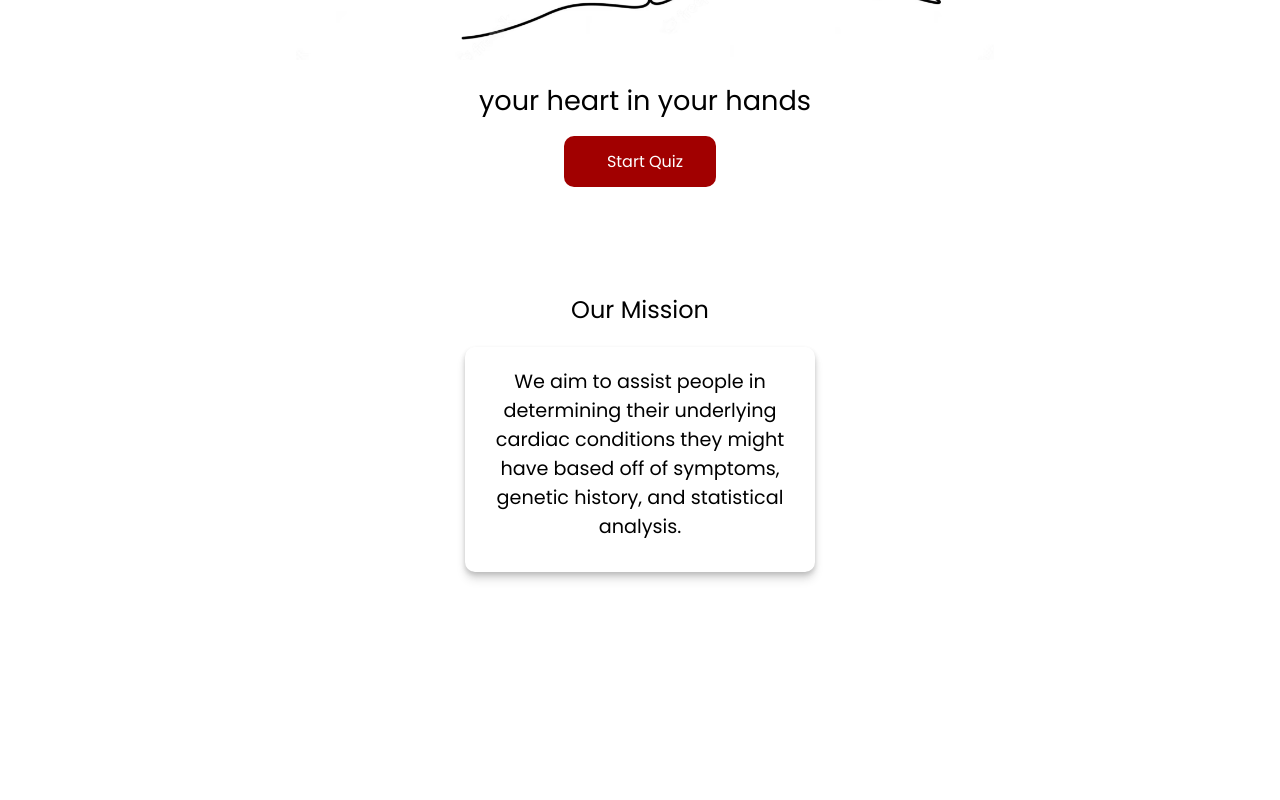
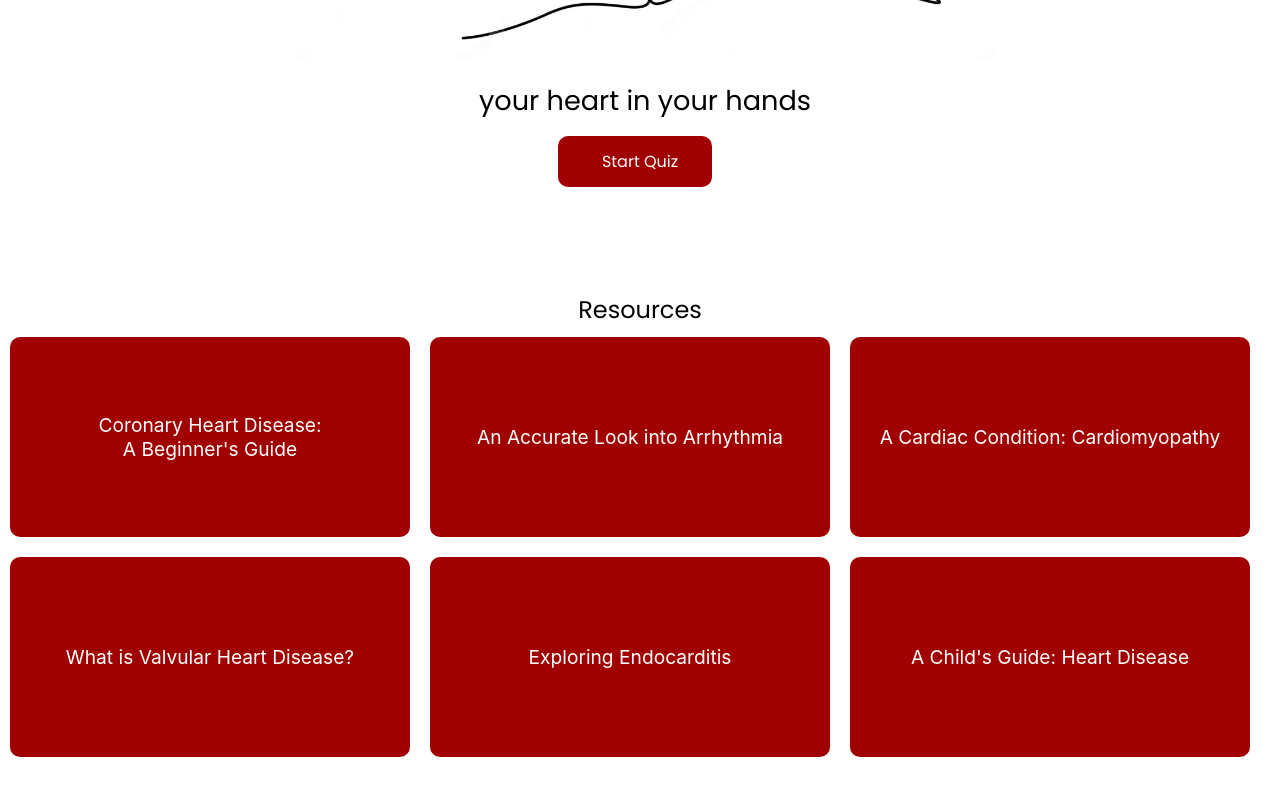
Before and after one commit to Vaalve/vaalve, a React (Create React App) app: page / in a window 1280 px wide. Shown: the part 500-1300 px from the top of the page. Before the commit the page ends 1132 px from the top, so only its background shows below. Built offline with nearby package versions, Linux system fonts and the light colour scheme.

Commit message:
make polishing ui changes to home page

```diff
--- a/src/home.js
+++ b/src/home.js
@@ -1,4 +1,6 @@
 import './App.css';
+import * as React from 'react';
+
 
 function Home() {
   return (
@@ -17,16 +19,50 @@ function Home() {
           <div className='header-body'>
             <p>your heart in your hands</p>
           </div>
+        </div>
+        <body>
           <div className='rect-container'>
-            <div className="right">
+              <a href='./Quiz1.js' className="right">
                 <h2>Start Quiz</h2>
+              </a>
           </div>
+          <div className='our-mission'>
+            <p1>Resources</p1>
           </div>
+          <div className='resources-container'>
+            <a href="https://www.healthline.com/health/coronary-artery-disease">
+             <div className='resource-box'>Coronary Heart Disease: <br></br> A Beginner's Guide</div>
+            </a>
+            <div className='resource-box-btwn'></div>
+            <a href='https://www.mayoclinic.org/diseases-conditions/heart-arrhythmia/symptoms-causes/syc-20350668'>
+              <div className='resource-box'>An Accurate Look into Arrhythmia</div>
+            </a>
+            <div className='resource-box-btwn'></div>
+            <a href='https://www.mayoclinic.org/diseases-conditions/cardiomyopathy/symptoms-causes/syc-20370709'>
+              <div className='resource-box'>A Cardiac Condition: Cardiomyopathy</div>
+            </a>
+            <div className='resource-box-btwn'></div>
           </div>
+          <div className='resources-container'>
+            <a href='https://www.mayoclinic.org/diseases-conditions/heart-valve-disease/symptoms-causes/syc-20353727'>
+              <div className='resource-box'>What is Valvular Heart Disease?</div>
+            </a>
+            <div className='resource-box-btwn'></div>
+            <a href='https://www.healthline.com/health/endocarditis'>
+              <div className='resource-box'>Exploring Endocarditis</div>
+            </a>
+            <div className='resource-box-btwn'></div>
+            <a href='https://www.youtube.com/watch?v=RTxMHPGksJw'>
+              <div className='resource-box'>A Child's Guide: Heart Disease</div>
+            </a>
+            <div className='resource-box-btwn'></div>
+          </div>
+        </body>
         <div className='our-mission'>
           <p1>Our Mission</p1>
         </div>
           <div class="card-container">
+            <div className='resource-box-btwn'></div>
             <div class="card">
               <div class="card-body">
                 <p2>We aim to assist people in determining their underlying cardiac conditions
```
Lines whose indentation alone changed are shown as unchanged.
